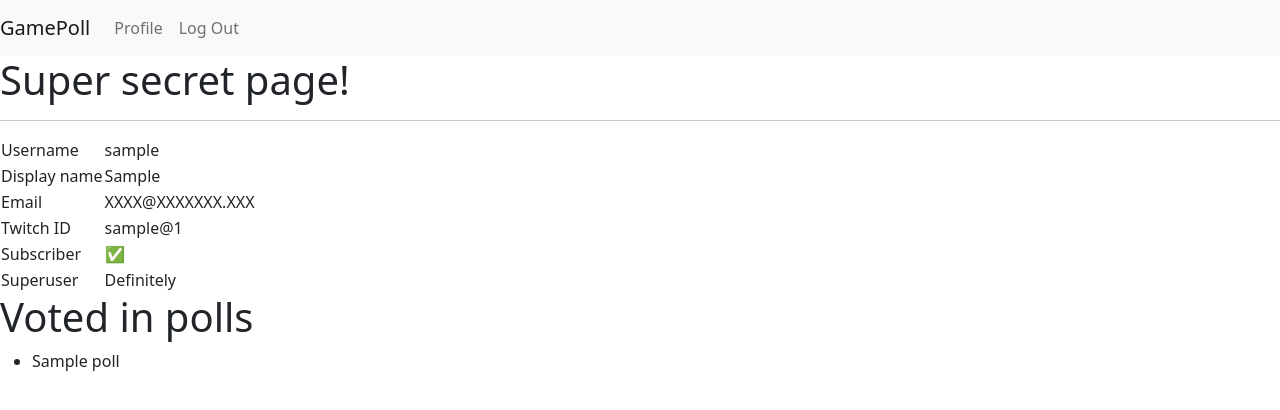
After one commit to iarspider/GamePoll, a Django app: page /accounts/profile/ in a window 1280 px wide. The commit adds this page. Shown: the top 410 px of the page. Run offline with Django 5.2, Linux system fonts and the light colour scheme; a user stored in the database is signed in; tables that the repository leaves empty hold one stand-in row (values such as "Sample post"); parts of the project's set-up code (start-up, migrations or seed data) failed here and were passed over.

Commit message:
Add missing file

```diff
--- /dev/null
+++ b/polls/templates/polls/profile.html
@@ -0,0 +1,29 @@
+{% extends 'polls/layout.html' %}
+
+{% block content %}
+    <h1>Super secret page!</h1>
+    <hr>
+    <table>
+        <tr><td>Username</td><td>{{ user.username }}</td></tr>
+        <tr><td>Display name</td><td> {{ user.first_name }}</td></tr>
+        <tr><td>Email</td><td>{{ email }}</td></tr>
+    {% if twitch_user %}
+        <tr><td>Twitch ID</td><td>{{ twitch_user }}</td></tr>
+      <tr><td>Subscriber</td><td>{% if twitch_user.subscribed %} ✅ {% else %} ⛔ {% endif %} </td></tr>
+    {% else %}
+      <tr><td colspan="2">Not a Twitch user</td></tr>
+    {% endif %}
+    {% if request.user.is_superuser %} <tr><td>Superuser</td><td>Definitely</td></tr> {% endif %}
+    </table>
+
+    <h1>Voted in polls</h1>
+
+    <ul>
+    {% for poll in polls %}
+      <li>{{ poll }}</li>
+      {% empty %}
+      <li>No votes so far</li>
+    {% endfor %}
+    </ul>
+
+{% endblock %}
--- a/polls/templates/polls/vote_stats.html
+++ b/polls/templates/polls/vote_stats.html
@@ -3,7 +3,8 @@
 {% block styles %}
   <style>
       canvas {
-          max-width: 800px; /* Adjust the maximum width of the chart */
+          max-width: 800px;
+          max-height: 600px;
           margin: 20px;
       }
   </style>
```
